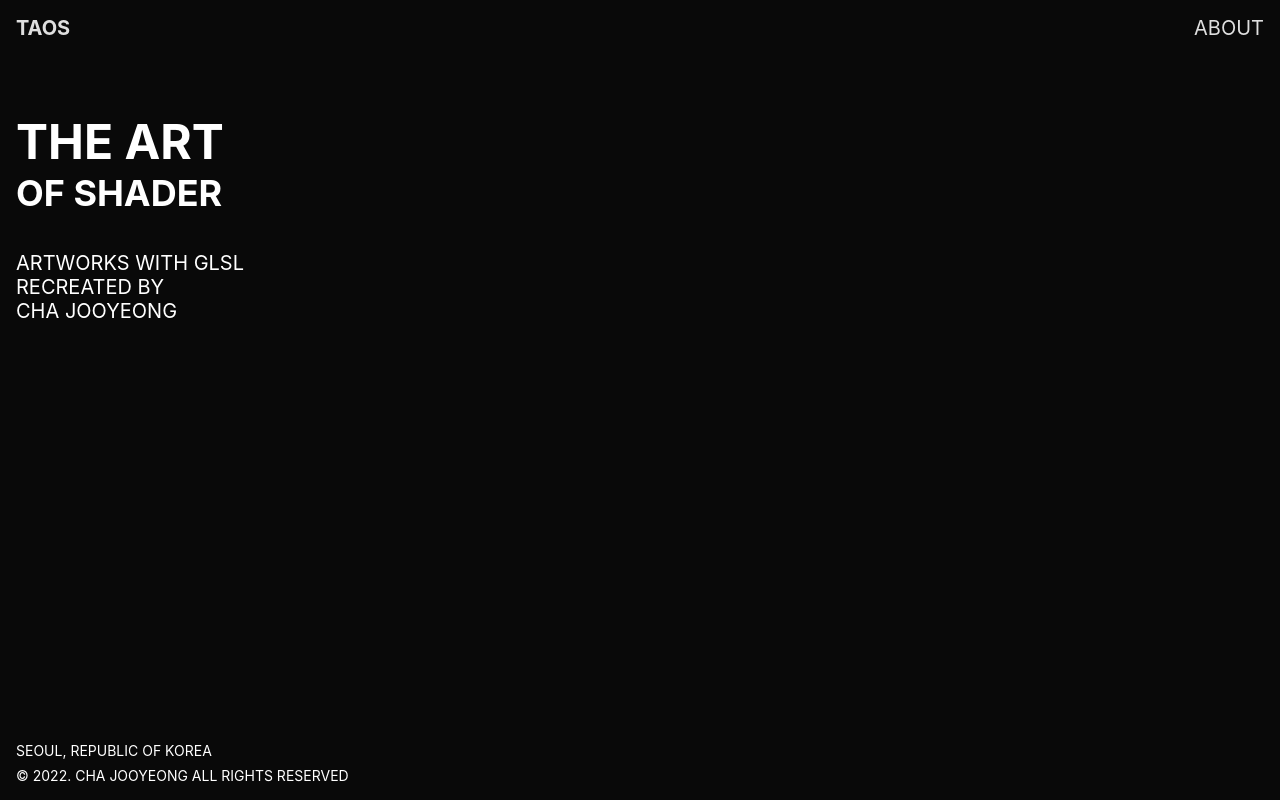
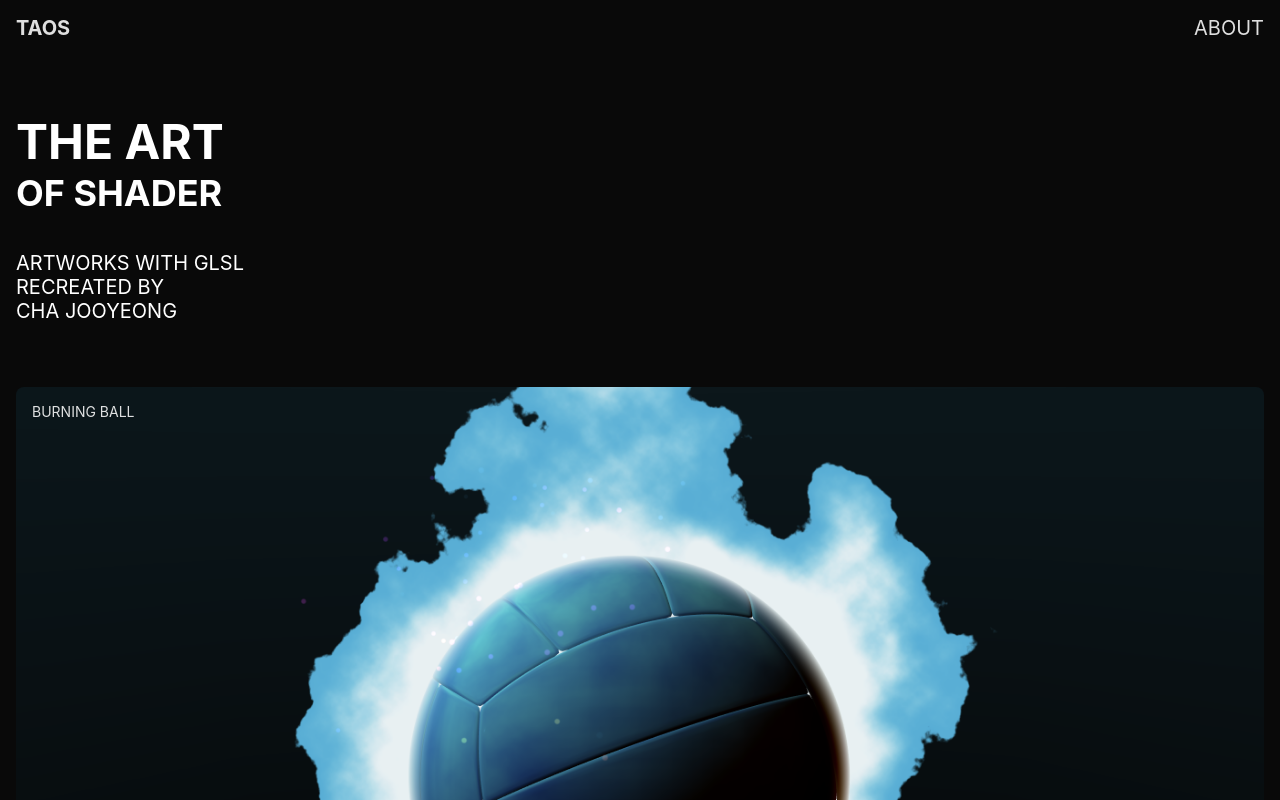
Before and after one commit to jooo0922/the-art-of-shader, a React (Create React App) app: page / in a window 1280 px wide. Shown: the top 800 px of the page. Built offline with nearby package versions, Linux system fonts and the light colour scheme.

Commit message:
feat: Main 페이지에 Thumbnail 컴포넌트 리스트 추가

```diff
--- a/src/pages/Main/Main.module.css
+++ b/src/pages/Main/Main.module.css
@@ -20,4 +20,5 @@
 .Main .content .thumbnailContainer {
   padding: 2rem 0 2.25rem;
   display: grid;
+  row-gap: 1.25rem;
 }
--- a/src/pages/Main/Main.tsx
+++ b/src/pages/Main/Main.tsx
@@ -2,6 +2,8 @@ import Header from "../../components/Header/Header";
 import Footer from "../../components/Footer/Footer";
 import MainPageTitle from "../../components/MainPageTitle/MainPageTitle";
 import MainPageSubtitle from "../../components/MainPageSubtitle/MainPageSubtitle";
+import Thumbnail from "../../components/Thumbnail/Thumbnail";
+import THUMBNAIL_DATA from "./thumbnailData";
 import styles from "./Main.module.css";
 
 const Main = () => {
@@ -13,7 +15,16 @@ const Main = () => {
           <MainPageTitle></MainPageTitle>
           <MainPageSubtitle></MainPageSubtitle>
         </div>
-        <div className={styles.thumbnailContainer}></div>
+        <div className={styles.thumbnailContainer}>
+          {THUMBNAIL_DATA.map((data, index) => (
+            <Thumbnail
+              title={data.title}
+              imageUrl={data.imageUrl}
+              pathName={data.pathName}
+              key={index}
+            />
+          ))}
+        </div>
       </div>
       <Footer></Footer>
     </div>
```
